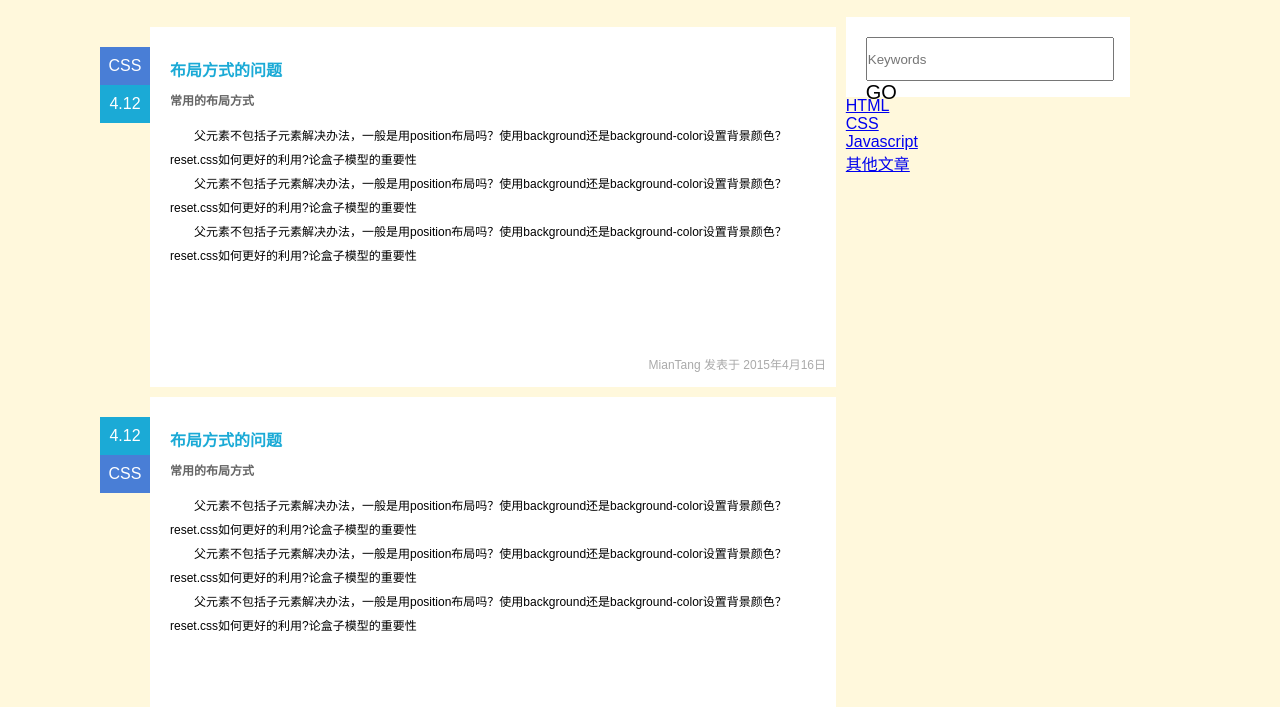
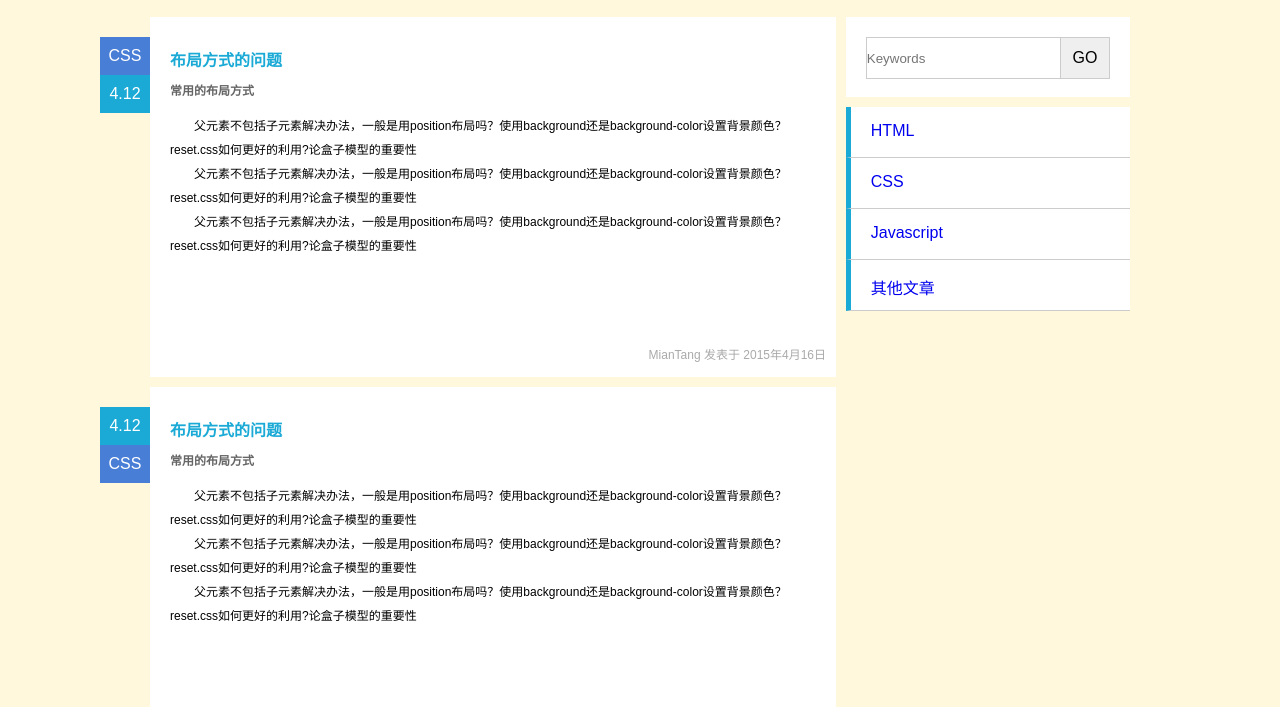
Before and after one commit to Miantang/ife-tasks, a plain HTML site: page Task0001/blog.html in a window 1280 px wide. Shown: the part 93-800 px from the top of the page. Drawn offline with Linux system fonts and the light colour scheme.

Commit message:
continue task0001 7

```diff
--- a/Task0001/blog.html
+++ b/Task0001/blog.html
@@ -107,7 +107,7 @@
 		<div class="aside">
 			<div class="search">
 				<input class="search-input" type="text" placeholder="Keywords">
-				<span class="submit btn">GO</span>
+				<input class="submit" type="submit" value="GO"/>
 			</div>
 			<div class="category">
 				<ul>
--- a/Task0001/css/style.css
+++ b/Task0001/css/style.css
@@ -61,7 +61,7 @@ img.header-img {
 .section {
     height: 320px;
     background-color: #fff;
-    margin: 10px 0px;
+    margin: 0 0 10px;
     padding: 20px 10px;
     position: relative;
 }
@@ -114,10 +114,39 @@ img.header-img {
     position: relative;
 }
 .search-input {
-    width: 100%;
-    height: 100%;
+    width: 240px;
+    height: 40px;
+    position: absolute;
+    left: 20px;
+    right: 20px;
+    margin: 0;
+    border: 1px solid #ccc;
 }
 .submit {
-    font-size: 20px;
+    font-size: 16px;
+    width: 50px;
+    height: 42px;
+    border: 1px solid #ccc;
+    position: absolute;
+    right: 20px;
+    margin: 0;
+}
+.category ul {
+    margin-top: 10px;
+}
+.category ul > li {
+    background-color: #fff;
+    border-style: solid;
+    border-width: 0 0 1px 5px;
+    border-bottom-color: #ccc;
+    border-left-color: #1baad6;;
+    height: 50px;
+    list-style-type: none;
+
 
 }
+.category ul > li a {
+    display: block;
+    padding: 15px 10px 15px 20px;
+    text-decoration: none;
+}
```
